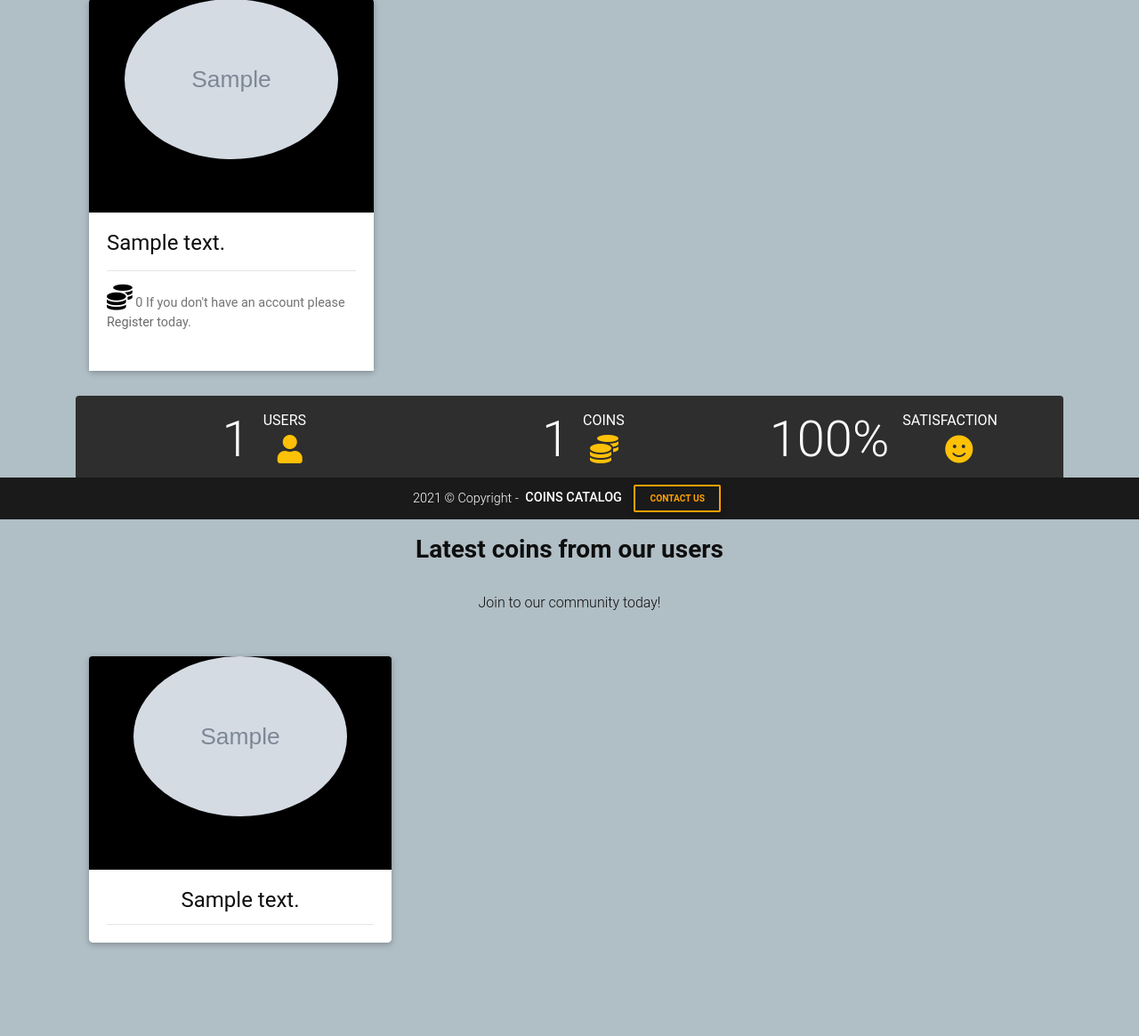
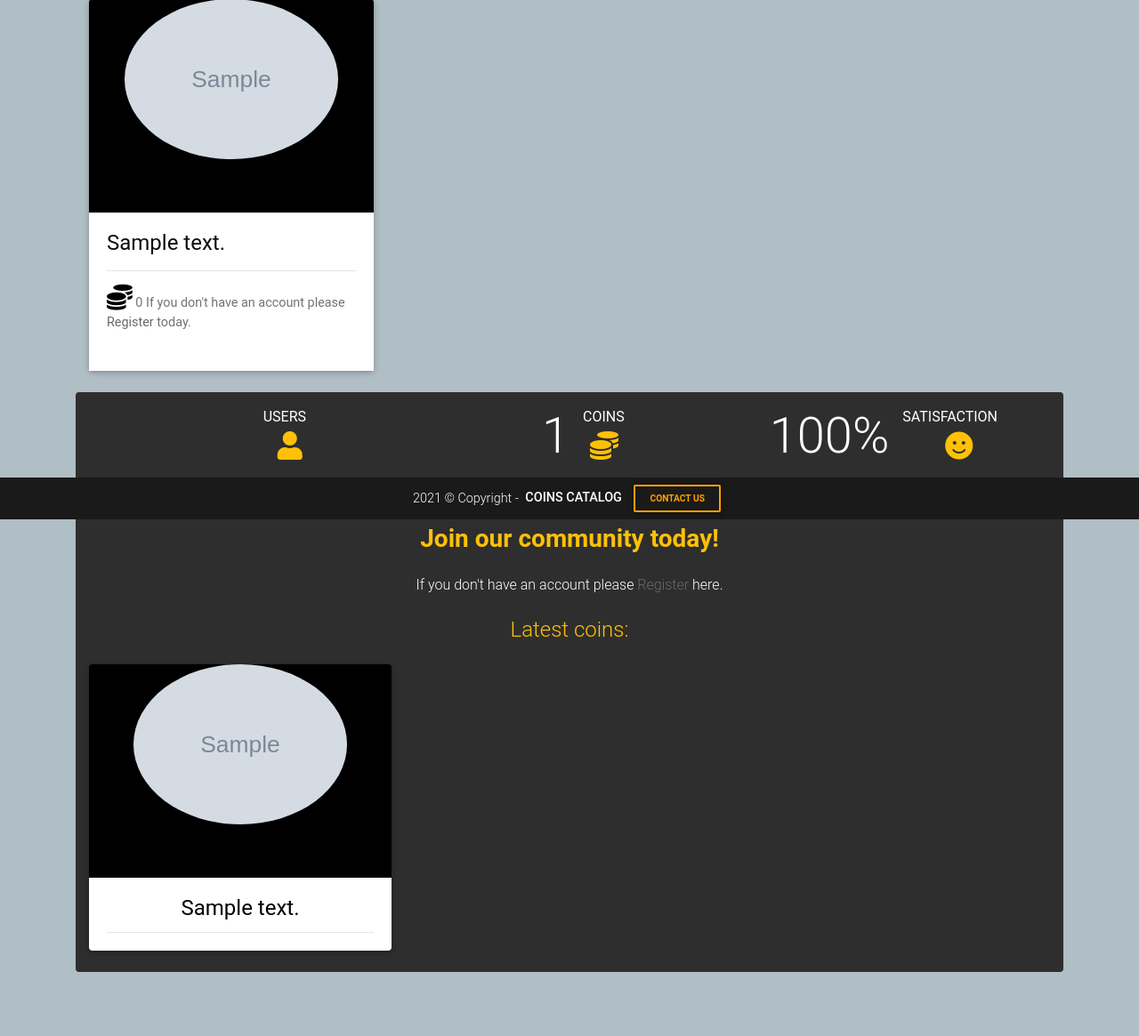
Before and after one commit to Code-Institute-Submissions/MP3-1, a Flask app: page /search in a window 1280 px wide. Shown: the part 216-1381 px from the top of the page at 89% size. Before the commit the page ends 1280 px from the top, so only its background shows below. Run offline with Flask 2, Linux system fonts and the light colour scheme; grey boxes marked "Sample" are stand-in pictures; a database or web service that is not in the repository returns one stand-in record (values such as "Sample title"); some libraries are stand-ins or nearby versions.

Commit message:
Style Welcome section

```diff
--- a/static/css/style.css
+++ b/static/css/style.css
@@ -11,7 +11,8 @@
     color: dimgrey;
 }
 a:hover{
-    color: #FFA000;
+    color: #ffc107;
+    font-weight: 600;
 }
 
 h2{
--- a/templates/home.html
+++ b/templates/home.html
@@ -33,12 +33,12 @@
 
 <!-- Welcome screen if not log in -->
 <!-- Template used below from: https://mdbootstrap.com/snippets/jquery/marta-szymanska/1359506#html-tab-view -->
-<div class="row elegant-color text-white rounded no-gutters p-3 my-1">
+<div class="row elegant-color text-white rounded no-gutters p-3 mb-4">
     <!-- user counter -->
     <div class="col-md-4">
         <div class="row">
             <div class="col-6 pr-0">
-                {% for coin in coins_list %}
+                {% for user in user_list %}
                     {% if loop.last %}
                     <h4 class="display-4 text-right mb-0 count-up" data-from="0" data-to="{{ loop.index }}" data-time="1000">{{ loop.index }}</h4>
                     {% endif %}
@@ -81,12 +81,16 @@
         </div>
     </div>
 </div>
+
 <!-- Welcome screen if not log in -->
 <!-- Template used below from: https://mdbootstrap.com/snippets/jquery/marta-szymanska/1359506#html-tab-view -->
 {% if 'user_email' not in session:%}
-<div class="container text-center my-5">
-    <h3 class="font-weight-bold mb-4 pb-2">Latest coins from our users</h3>
-    <p class="w-responsive mx-auto mb-5">Join to our community today!</p>
+<div class="container elegant-color text-white text-center rounded mb-4">
+    <h3 class="font-weight-bold amber-text py-3">Join our community today!</h3>
+    <p class="w-responsive mx-auto mb-2">If you don't have an account please<a href="{{ url_for('register') }}"> Register</a> here.</p>
+    <h4 class="amber-text py-3">Latest coins:</h4>
+
+
     <div class="row">
     {% for coin in coins_list %}
         {% if loop.revindex0 < 3 %}
@@ -99,7 +103,7 @@
                     <a class="btn btn-info btn-rounded" href="{{ url_for('register') }}">To see more please Register here</a>
                 </div>
                 <div class="card-body white">
-                    <h4 class="card-title">{{ coin.description }}</h4>
+                    <h4 class="card-title black-text">{{ coin.description }}</h4>
                     <hr class="my-0">
                 </div>
             </div>
```
